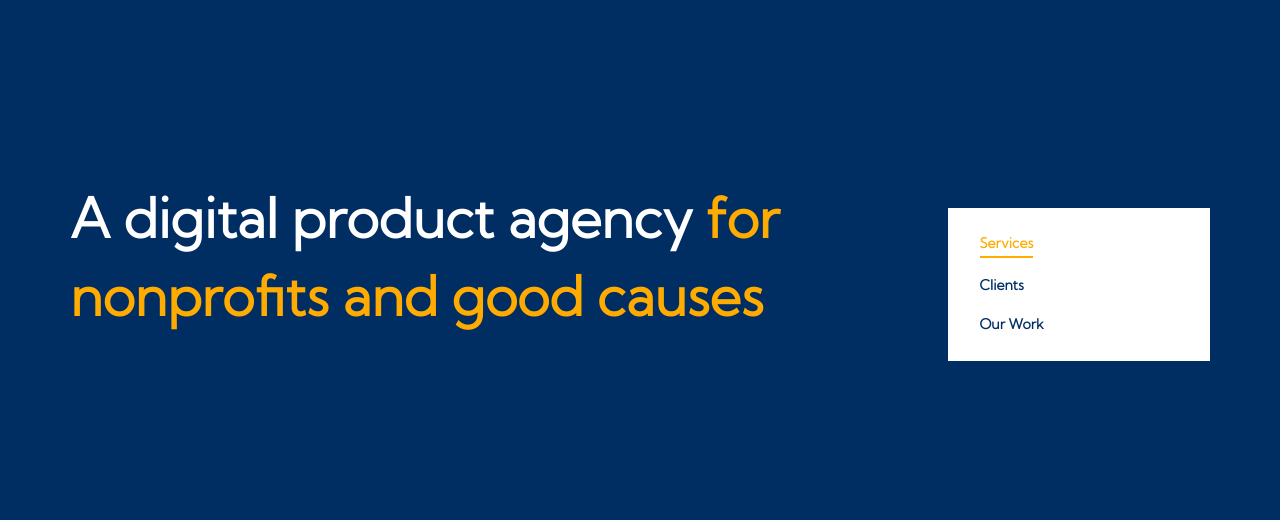
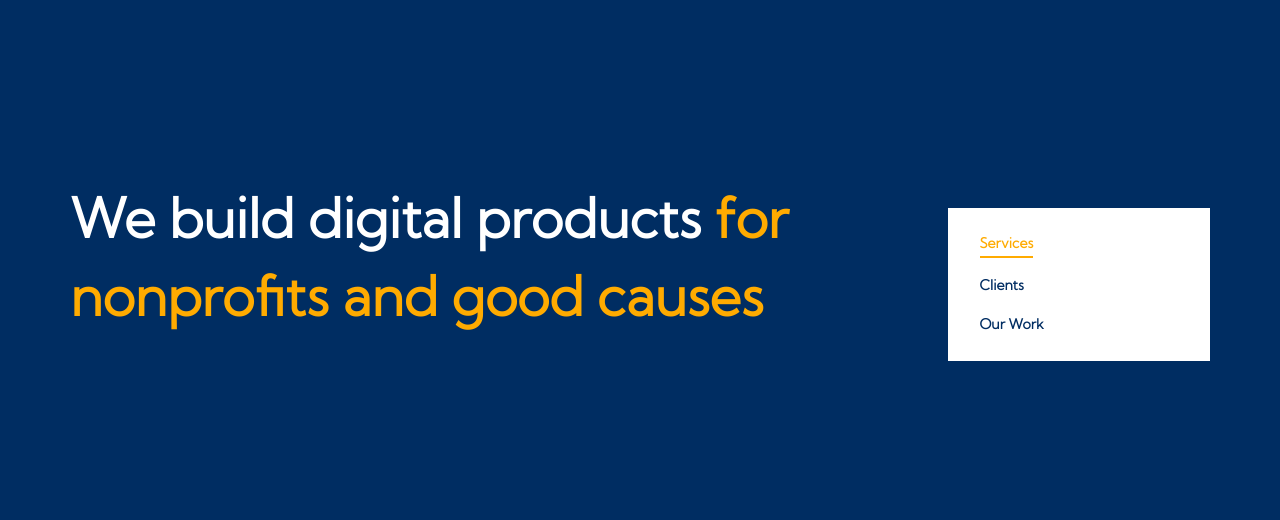
Before and after one commit to fourlanes/wagtail-starter-blog, a Django app: template patterns/templates/service-page.html in a window 1280 px wide. Shown: the part 75-595 px from the top of the page. Run offline with Django 4.2, Linux system fonts and the light colour scheme; the template is opened without the code that fills it, so the values that code supplies are empty; grey boxes labelled with a size stand in for pictures from a placeholder-image service; parts of the project's set-up code (start-up, migrations or seed data) failed here and were passed over; some libraries are stand-ins or nearby versions; some web fonts are replaced.

Commit message:
Update heading

```diff
--- a/patterns/templates/service-page.html
+++ b/patterns/templates/service-page.html
@@ -69,7 +69,7 @@
                             <div class="col-md-8 hero__caption">
                                 <div class="bg-lightest-transparent text-left">
                                     <h1 class="text-white font-50 mb-0">
-                                        A digital product agency <span class="text-theme-colored-secondary">for nonprofits and good causes</span>
+                                        We build digital products <span class="text-theme-colored-secondary">for nonprofits and good causes</span>
                                     </h1>
                                 </div>
                             </div>
```
